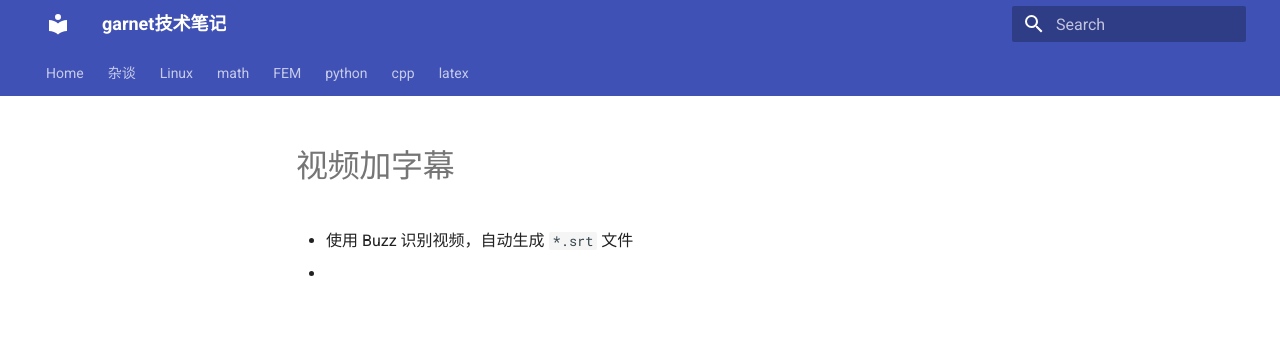
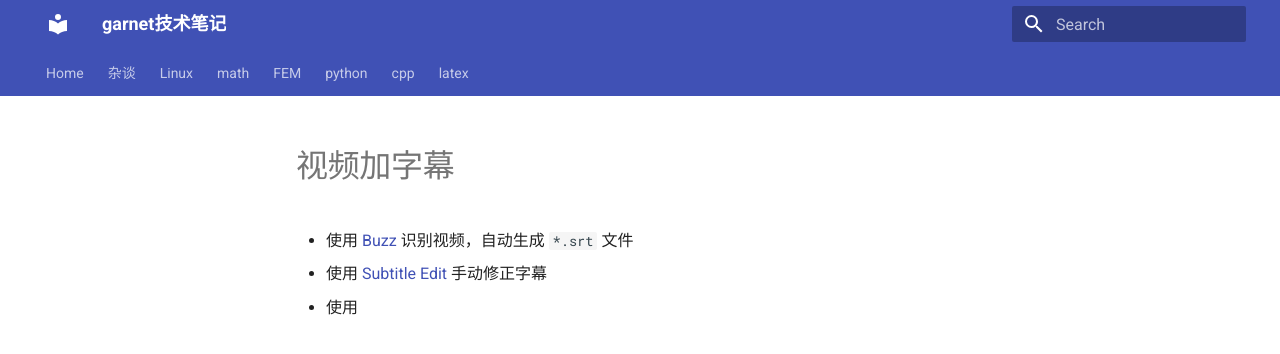
Before and after one commit to ymma98/technotes, an MkDocs documentation site: the page built from docs/杂谈/windows_视频加字幕.md, in a window 1280 px wide. Shown: the top 354 px of the page. Built offline with MkDocs 1.6.1 and Material for MkDocs 9.7.7, drawn with Linux system fonts in a browser that asks for light colours.

Commit message:
docs/杂谈/windows_视频加字幕.md updated from https://stackedit.cn/

```diff
--- a/docs/杂谈/windows_视频加字幕.md
+++ b/docs/杂谈/windows_视频加字幕.md
@@ -1,7 +1,8 @@
 # 视频加字幕
 
-* 使用 Buzz 识别视频，自动生成 `*.srt` 文件
-*
+* 使用 [Buzz](https://github.com/chidiwilliams/buzz) 识别视频，自动生成 `*.srt` 文件
+* 使用 [Subtitle Edit](https://www.nikse.dk/subtitleedit) 手动修正字幕
+* 使用
 <!--stackedit_data:
-eyJoaXN0b3J5IjpbNjQyOTQyMDIxXX0=
+eyJoaXN0b3J5IjpbMTY2MDc2NzMxNl19
 -->
```
